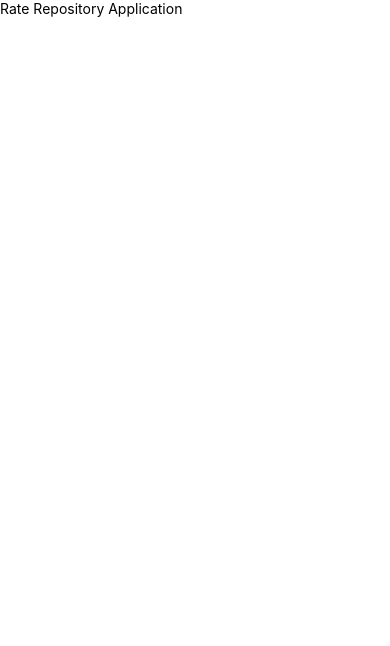
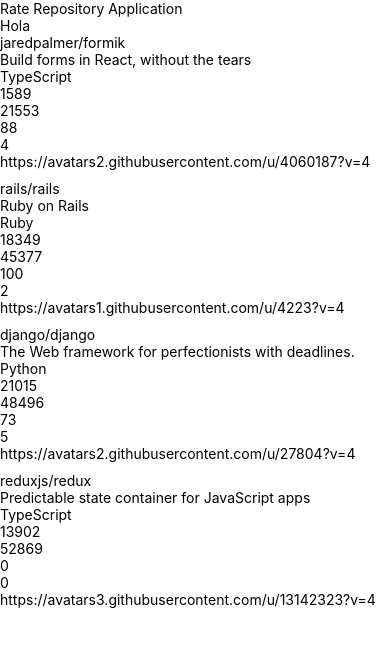
Before and after one commit to mfconsolani/rate-repository-mobile-app, a React Native app: screen / in a window 390 px wide. Shown: the top 646 px of the page. Built offline with nearby package versions, Linux system fonts and the light colour scheme.

Commit message:
added a flatlist component to display data that comes from an array

```diff
--- a/App.js
+++ b/App.js
@@ -1,10 +1,18 @@
 // import { StatusBar } from 'expo-status-bar';
 import React from 'react';
 import Main from './src/components/Main';
+import RepositoryList from './src/components/RepositoryList'
+import { View, Text } from 'react-native'
 // import { StyleSheet, Text, View, Pressable, Alert } from 'react-native';
 
 const App = () => {
-  return <Main/>;
+  return (
+    <View>
+      <Main/>
+      <Text>Hola</Text>
+      <RepositoryList/>
+    </View>
+  );
 };
 
 export default App;
--- /dev/null
+++ b/src/components/RepositoryItem.jsx
@@ -0,0 +1,23 @@
+import React from 'react';
+import { Text, View} from 'react-native';
+
+
+const RepositoryItem = ({repositories}) => {
+  console.log(repositories);
+  const { item } = repositories
+  return (
+    <View>
+      <Text>{item.fullName}</Text>
+      <Text>{item.description}</Text>
+      <Text>{item.language}</Text>
+      <Text>{item.forksCount}</Text>
+      <Text>{item.stargazersCount}</Text>
+      <Text>{item.ratingAverage}</Text>
+      <Text>{item.reviewCount}</Text>
+      <Text>{item.ownerAvatarUrl}</Text>
+
+    </View>
+  );
+};
+
+export default RepositoryItem;
--- /dev/null
+++ b/src/components/RepositoryList.jsx
@@ -0,0 +1,76 @@
+import React from 'react';
+import { FlatList, View, StyleSheet } from 'react-native';
+import RepositoryItem from './RepositoryItem';
+
+const styles = StyleSheet.create({
+  separator: {
+    height: 10,
+  },
+});
+
+const repositories = [
+  {
+    id: 'jaredpalmer.formik',
+    fullName: 'jaredpalmer/formik',
+    description: 'Build forms in React, without the tears',
+    language: 'TypeScript',
+    forksCount: 1589,
+    stargazersCount: 21553,
+    ratingAverage: 88,
+    reviewCount: 4,
+    ownerAvatarUrl: 'https://avatars2.githubusercontent.com/u/4060187?v=4',
+  },
+  {
+    id: 'rails.rails',
+    fullName: 'rails/rails',
+    description: 'Ruby on Rails',
+    language: 'Ruby',
+    forksCount: 18349,
+    stargazersCount: 45377,
+    ratingAverage: 100,
+    reviewCount: 2,
+    ownerAvatarUrl: 'https://avatars1.githubusercontent.com/u/4223?v=4',
+  },
+  {
+    id: 'django.django',
+    fullName: 'django/django',
+    description: 'The Web framework for perfectionists with deadlines.',
+    language: 'Python',
+    forksCount: 21015,
+    stargazersCount: 48496,
+    ratingAverage: 73,
+    reviewCount: 5,
+    ownerAvatarUrl: 'https://avatars2.githubusercontent.com/u/27804?v=4',
+  },
+  {
+    id: 'reduxjs.redux',
+    fullName: 'reduxjs/redux',
+    description: 'Predictable state container for JavaScript apps',
+    language: 'TypeScript',
+    forksCount: 13902,
+    stargazersCount: 52869,
+    ratingAverage: 0,
+    reviewCount: 0,
+    ownerAvatarUrl: 'https://avatars3.githubusercontent.com/u/13142323?v=4',
+  },
+];
+
+const ItemSeparator = () => <View style={styles.separator} />;
+
+const RepositoryList = () => {
+  console.log(repositories);
+  const renderItem = (repositories) => (
+    <RepositoryItem repositories={repositories}/>
+  );
+  return (
+    <FlatList
+      data={repositories}
+      ItemSeparatorComponent={ItemSeparator}
+      renderItem={renderItem}
+      keyExtractor={item => item.id}
+      // other props
+    />
+  );
+};
+
+export default RepositoryList;
```
